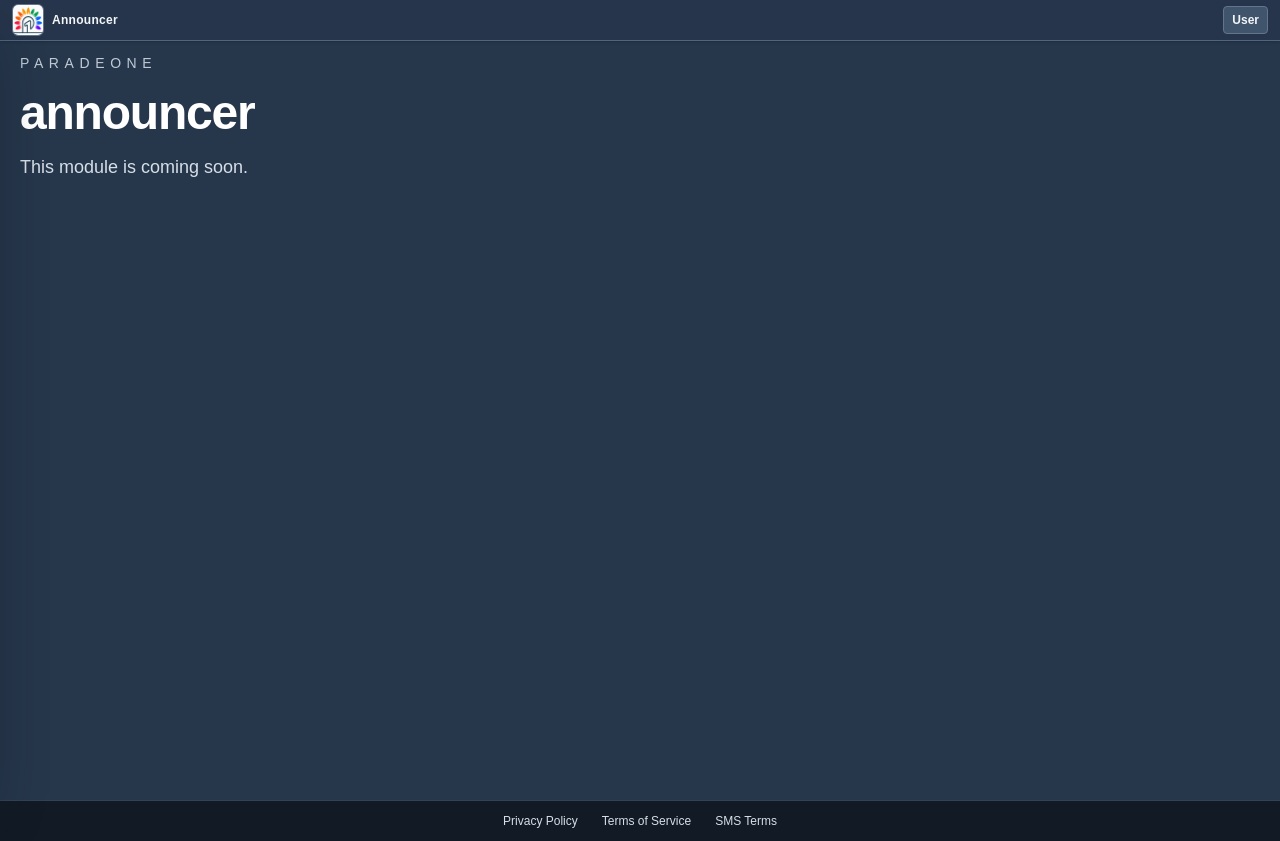
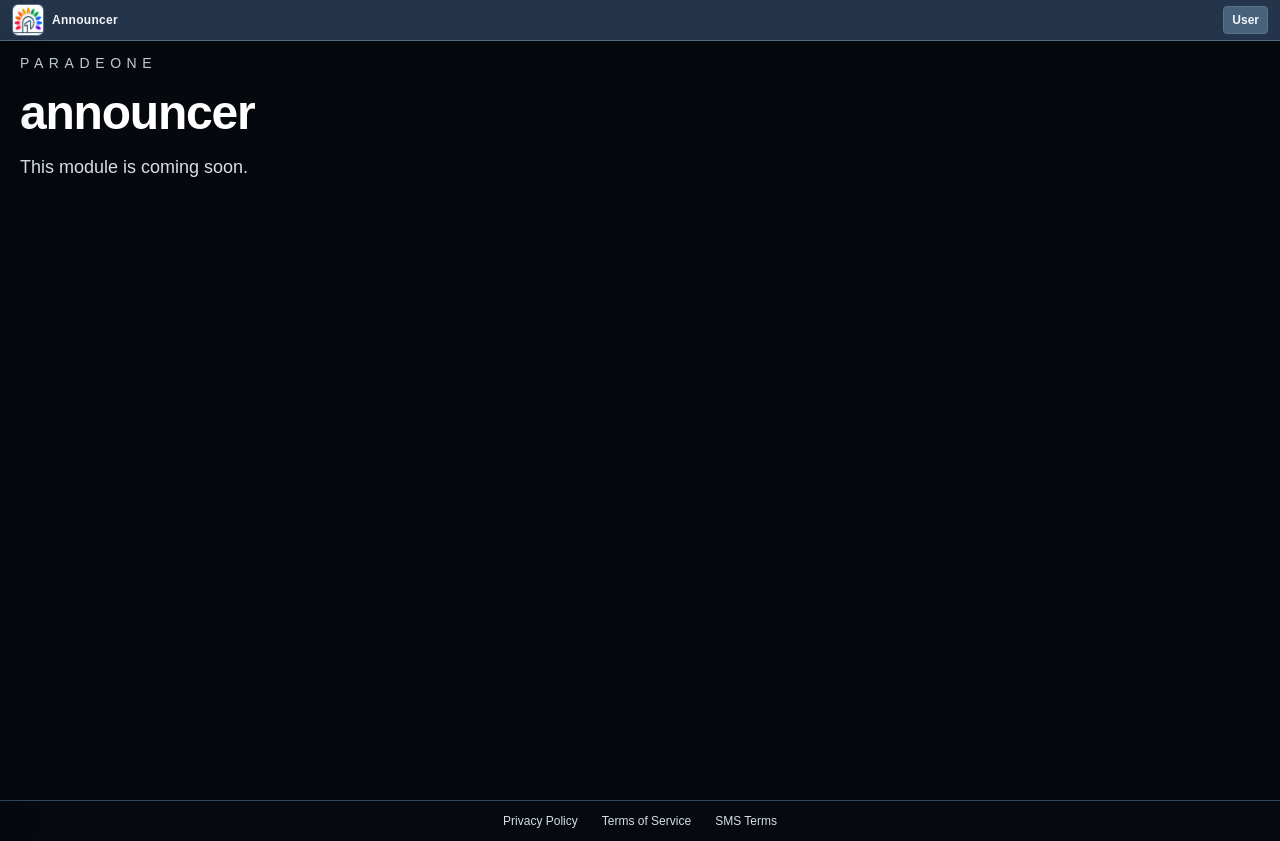
Before and after one commit to boejoyd/paradeone, a Next.js app: page /announcer in a window 1280 px wide. Built offline with nearby package versions, Linux system fonts and the light colour scheme; no server answers.

Commit message:
Strengthen theme surface contrast (#14)
Create a stronger workspace, panel, and raised-card hierarchy across every ParadeOne appearance theme.

```diff
--- a/app/globals.css
+++ b/app/globals.css
@@ -14,18 +14,18 @@
 }
 
 [data-theme="daylight"] {
-  --background: #dfe7ef;
+  --background: #cedae6;
   --foreground: #0f172a;
   --color-slate-50: #020617;
   --color-slate-100: #0f172a;
   --color-slate-200: #1e293b;
   --color-slate-300: #334155;
   --color-slate-400: #415369;
-  --color-slate-500: #53677d;
-  --color-slate-600: #64748b;
-  --color-slate-700: #8798ab;
-  --color-slate-800: #bbc8d6;
-  --color-slate-900: #dfe7ef;
+  --color-slate-500: #4b6075;
+  --color-slate-600: #60758a;
+  --color-slate-700: #71869c;
+  --color-slate-800: #94a8bc;
+  --color-slate-900: #cedae6;
   --color-slate-950: #ffffff;
   color-scheme: light;
 }
@@ -71,7 +71,7 @@
 }
 
 [data-theme="light"] {
-  --background: #26364b;
+  --background: #26374f;
   --foreground: #f8fafc;
   --color-slate-50: #ffffff;
   --color-slate-100: #f3f6f9;
@@ -79,15 +79,15 @@
   --color-slate-300: #d6dee7;
   --color-slate-400: #c0cad6;
   --color-slate-500: #a7b4c4;
-  --color-slate-600: #63758c;
-  --color-slate-700: #52657c;
-  --color-slate-800: #40546c;
-  --color-slate-900: #26364b;
-  --color-slate-950: #101923;
+  --color-slate-600: #5c7086;
+  --color-slate-700: #536a82;
+  --color-slate-800: #49627c;
+  --color-slate-900: #26374f;
+  --color-slate-950: #05080d;
 }
 
 [data-theme="dark"] {
-  --background: #0b111c;
+  --background: #17243a;
   --foreground: #f8fafc;
   --color-slate-50: #ffffff;
   --color-slate-100: #f4f7fb;
@@ -96,14 +96,14 @@
   --color-slate-400: #aeb9c9;
   --color-slate-500: #8795a9;
   --color-slate-600: #526078;
-  --color-slate-700: #405069;
-  --color-slate-800: #253247;
-  --color-slate-900: #0b111c;
-  --color-slate-950: #000207;
+  --color-slate-700: #4b617c;
+  --color-slate-800: #3b5475;
+  --color-slate-900: #17243a;
+  --color-slate-950: #000000;
 }
 
 [data-theme="ocean"] {
-  --background: #082842;
+  --background: #092f49;
   --foreground: #faffff;
   --color-slate-50: #faffff;
   --color-slate-100: #eef8fb;
@@ -112,14 +112,14 @@
   --color-slate-400: #9ac5d7;
   --color-slate-500: #78abc1;
   --color-slate-600: #2f7595;
-  --color-slate-700: #1d5b79;
-  --color-slate-800: #124b69;
-  --color-slate-900: #082842;
-  --color-slate-950: #01090f;
+  --color-slate-700: #28738f;
+  --color-slate-800: #1b6688;
+  --color-slate-900: #092f49;
+  --color-slate-950: #000408;
 }
 
 [data-theme="forest"] {
-  --background: #0b2e20;
+  --background: #0b3a27;
   --foreground: #fbfffc;
   --color-slate-50: #fbfffc;
   --color-slate-100: #eef8f2;
@@ -128,14 +128,14 @@
   --color-slate-400: #a2c6b3;
   --color-slate-500: #83ad98;
   --color-slate-600: #3f7f61;
-  --color-slate-700: #295f48;
-  --color-slate-800: #1b5139;
-  --color-slate-900: #0b2e20;
-  --color-slate-950: #010a06;
+  --color-slate-700: #35745b;
+  --color-slate-800: #236b4d;
+  --color-slate-900: #0b3a27;
+  --color-slate-950: #000603;
 }
 
 [data-theme="crimson"] {
-  --background: #3a1522;
+  --background: #481825;
   --foreground: #fffafb;
   --color-slate-50: #fffafb;
   --color-slate-100: #fdf0f3;
@@ -144,10 +144,10 @@
   --color-slate-400: #d3a9b5;
   --color-slate-500: #c08a9a;
   --color-slate-600: #8a4b5f;
-  --color-slate-700: #693345;
-  --color-slate-800: #5c293a;
-  --color-slate-900: #3a1522;
-  --color-slate-950: #100408;
+  --color-slate-700: #8a465c;
+  --color-slate-800: #7d3650;
+  --color-slate-900: #481825;
+  --color-slate-950: #080103;
 }
 
 body {
--- a/components/layout/AppShell.tsx
+++ b/components/layout/AppShell.tsx
@@ -10,7 +10,7 @@ export async function AppShell({ children }: AppShellProps) {
   const userEmail = user?.email ?? null;
 
   return (
-    <main className="min-h-screen bg-slate-900 text-white selection:bg-blue-300 selection:text-slate-950">
+    <main className="min-h-screen bg-slate-950 text-white selection:bg-blue-300 selection:text-slate-950">
       <MobileNav userEmail={userEmail} />
 
       <div className="w-full">
```
